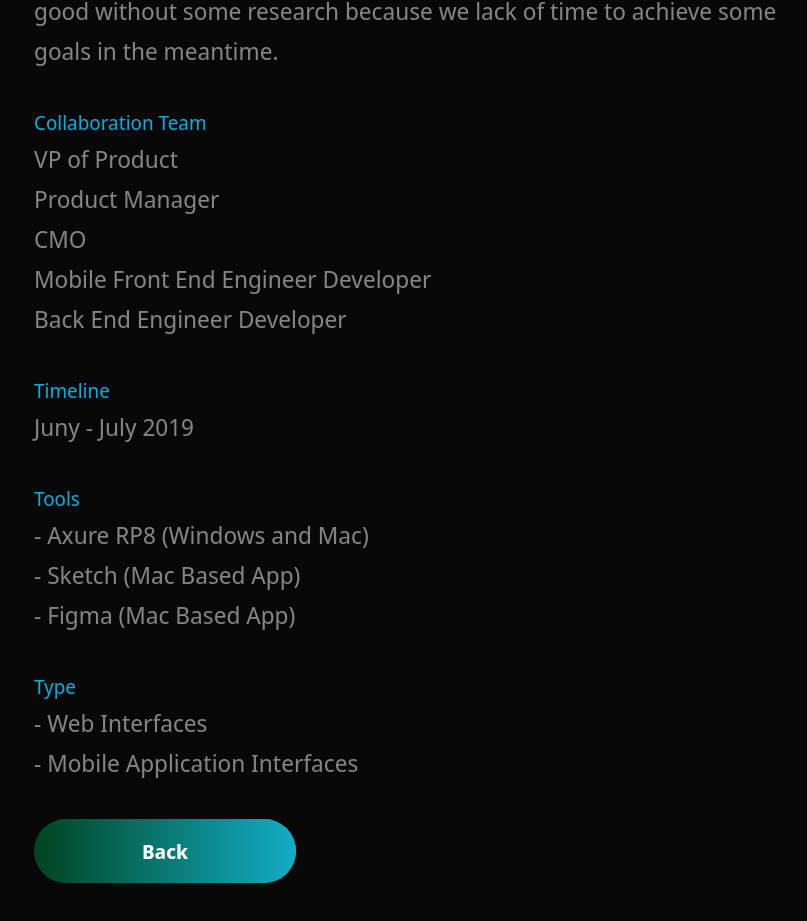
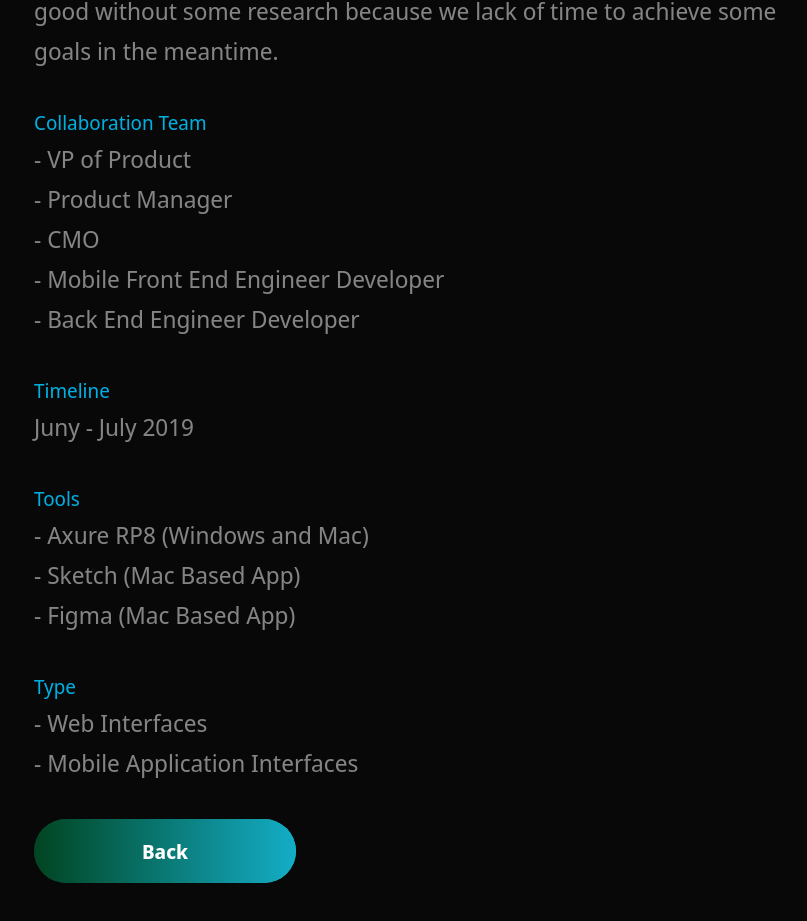
Before and after one commit to xtrajoes/Portfolio-Jordan, a Next.js app: page /AksPages in a window 1280 px wide. Shown: the part 1934-2855 px from the top of the page, without its empty margins (86-893 px from the left). Built offline with nearby package versions, Linux system fonts and the light colour scheme.

Commit message:
add func target blank open new tab

```diff
--- a/src/components/Contents/AksContents.js
+++ b/src/components/Contents/AksContents.js
@@ -33,15 +33,15 @@
           </SectionText>
         <SectionSubText>Collaboration Team </SectionSubText>
           <SectionText >
-            VP of Product
+            - VP of Product
             <br/>
-            Product Manager
+            - Product Manager
             <br/>
-            CMO
+            - CMO
             <br/>
-            Mobile Front End Engineer Developer
+            - Mobile Front End Engineer Developer
             <br/>
-            Back End Engineer Developer
+            - Back End Engineer Developer
           </SectionText>
         <SectionSubText>Timeline </SectionSubText>
           <SectionText >
--- a/src/components/Footer/Footer.js
+++ b/src/components/Footer/Footer.js
@@ -10,11 +10,11 @@
      <LinkList>
         <LinkColumn>
           <LinkTitle>Call</LinkTitle>
-          <LinkItem href="mailto:jordanandrianda@gmail.com">Ask from email</LinkItem>
+          <LinkItem href="mailto:jordanandrianda@gmail.com" target="_blank" rel="noopener noreferrer">Ask from email</LinkItem>
         </LinkColumn>
         <LinkColumn>
           <LinkTitle>E-mail</LinkTitle>
-          <LinkItem href="mailto:jordanandrianda@gmail.com">jordanandrianda@gmail.com</LinkItem>
+          <LinkItem href="mailto:jordanandrianda@gmail.com" target="_blank" rel="noopener noreferrer">jordanandrianda@gmail.com</LinkItem>
         </LinkColumn>
      </LinkList>
      <SocialIconsContainer>
```
